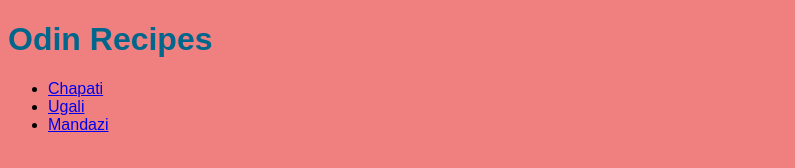
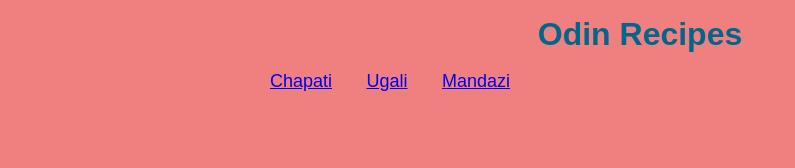
Before and after one commit to mikemikee21/odin-recipes, a plain HTML site: page index.html in a window 1280 px wide. Shown: the whole page, without its empty margins (0-795 px from the left). Drawn offline with Linux system fonts and the light colour scheme.

Commit message:
worked on padding and margin

```diff
--- a/index.html
+++ b/index.html
@@ -8,11 +8,11 @@
 </head>
 <body>
     <h1>Odin Recipes</h1>
-
+    <br>
         <ul>
-            <li><a href="./recipes/chapati.html">Chapati</a></li>
-            <li><a href="./recipes/ugali.html">Ugali</a></li>
-            <li><a href="./recipes/mandazi.html">Mandazi</a></li>
+            <li class="one"><a href="./recipes/chapati.html">Chapati</a></li>
+            <li class="two"><a href="./recipes/ugali.html">Ugali</a></li>
+            <li class="three"><a href="./recipes/mandazi.html">Mandazi</a></li>
         </ul>
 </body>
 </html>
--- a/style.css
+++ b/style.css
@@ -1,18 +1,48 @@
 *
 {
-    box-sizing: border-box;
     font-family: Arial, Helvetica, sans-serif;
     background-color: lightcoral;
+    margin: 0px;
+    padding: 0px;
+    box-sizing: border-box;
 }
 
-
+body
+{
+    width: 800px;
+    margin: 16px auto;
+}
 
 p {
-    background-color: rgb(173, 217, 230);
+    padding: 10px 10px 10px 20px;
 }
 
 
 h1 {
     color: rgb(0, 102, 139);
     font-weight: bold;
+    text-align: center;
 }
+
+
+ul
+{
+    width: 400px;
+}
+
+.one, .two, .three
+{
+    display: inline;
+    font-size: 18px;
+}
+
+
+h2
+{
+    padding: 10px 10px 10px 0px;
+}
+
+li
+{
+    padding-left: 30px;
+}
```
